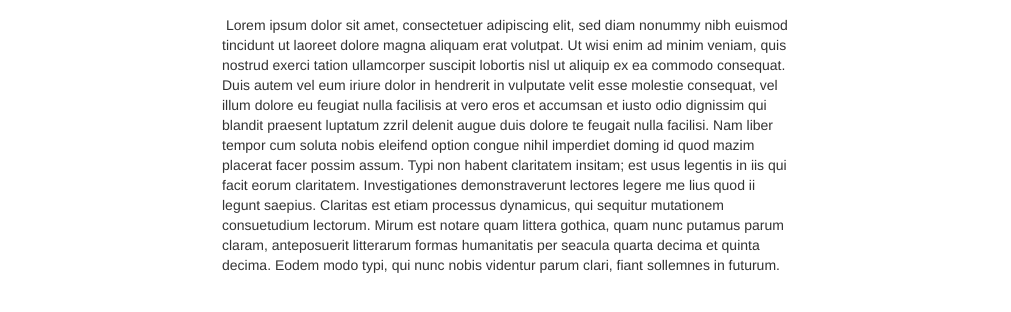
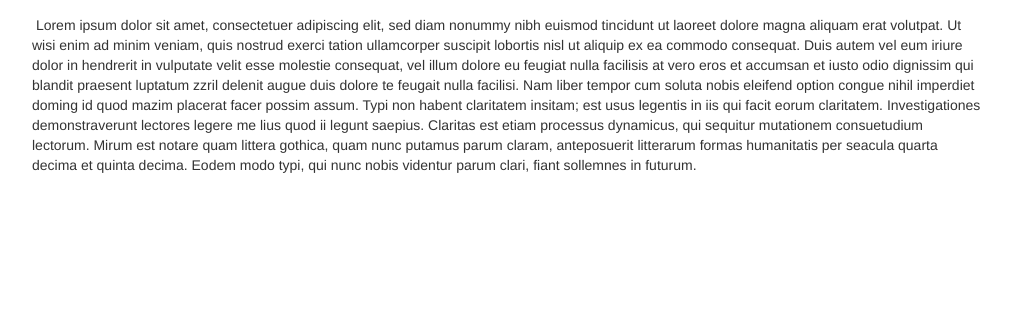
Before and after one commit to nicktruel/cookbook, a Flask app: template templates/recipe_details.html in a window 1280 px wide. Shown: the part 50-362 px from the top of the page, without its empty margins (133-1144 px from the left). Run offline with Flask 2, Linux system fonts and the light colour scheme; the template is opened without the code that fills it, so the values that code supplies are empty; some libraries are stand-ins or nearby versions; some web fonts are replaced.

Commit message:
Adjusted grid size for lg screen

```diff
--- a/templates/recipe_details.html
+++ b/templates/recipe_details.html
@@ -4,7 +4,7 @@
 
 <div class="container recipe_details_html">
     <div class="row  row-no-gutters">
-        <div class="col-xs-12 col-sm-6 col-sm-offset-3">
+        <div class="col-xs-12 col-sm-8 col-sm-offset-2 col-lg-10 col-lg-offset-1">
         <img src="{{ recipe.recipe_img }}" width="100%" alt="">
         Lorem ipsum dolor sit amet, consectetuer adipiscing elit,
         sed diam nonummy nibh euismod tincidunt ut laoreet dolore
```
